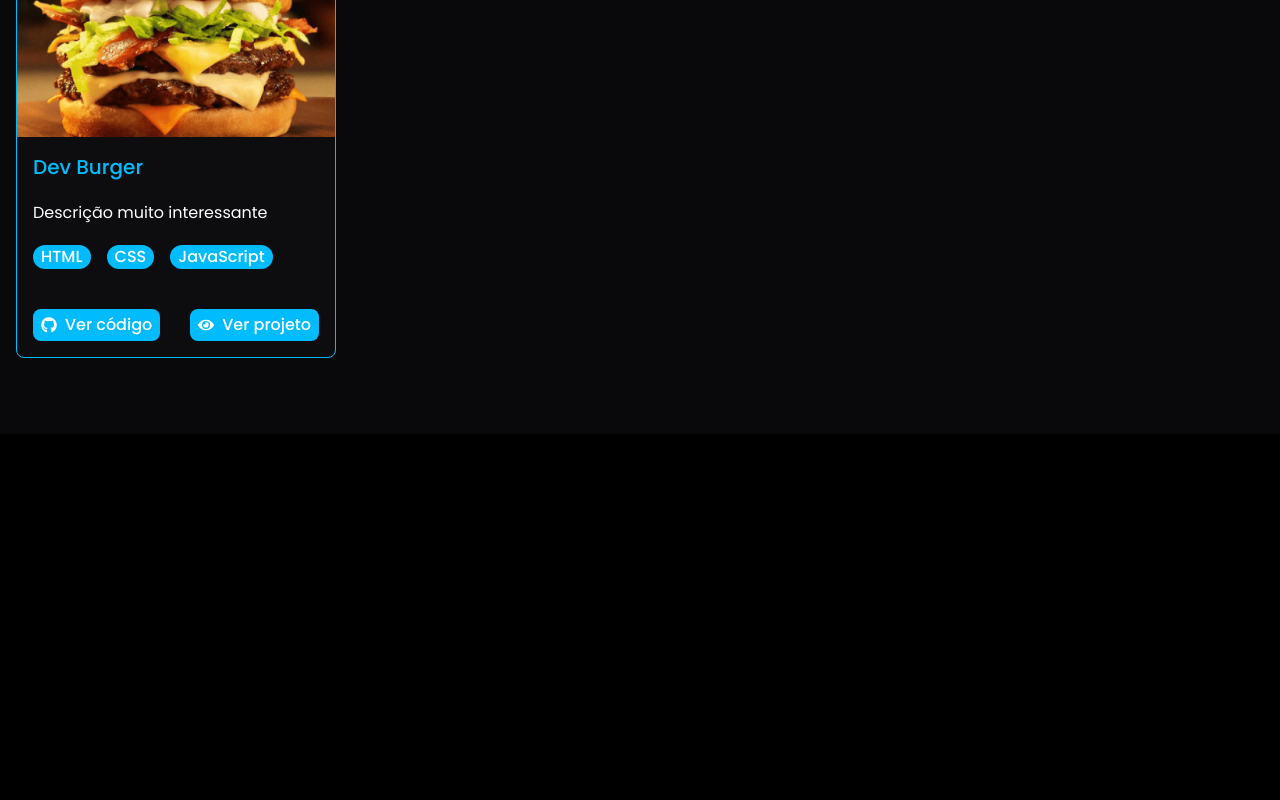
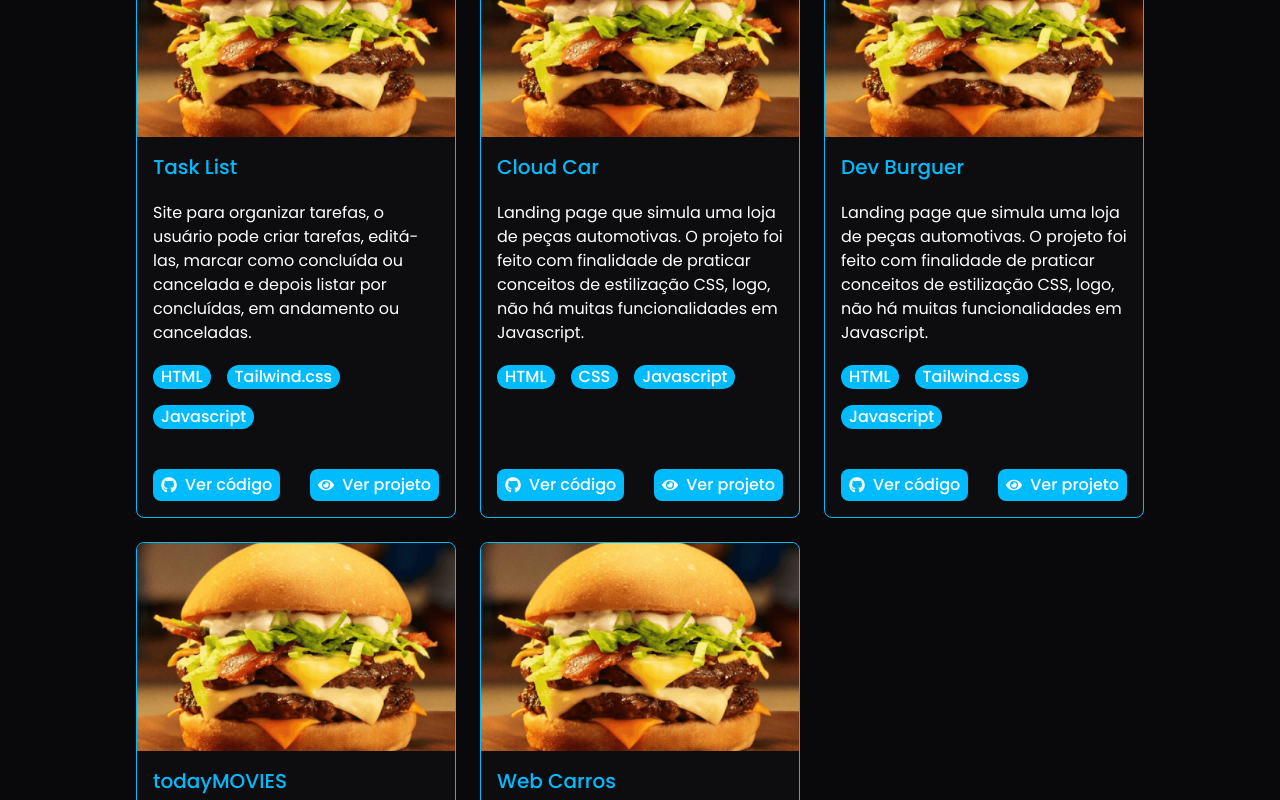
Before and after one commit to vulgotaj/tajportfolio, a React app: page / in a window 1280 px wide. Shown: the part 1900-2700 px from the top of the page. Before the commit the page ends 2334 px from the top, so only its background shows below. Built offline with nearby package versions, Linux system fonts and the light colour scheme; the HTML template or start-up script is replaced by a standard one.

Commit message:
Estilizando os cards e inserindo informações dos projetos (Imagens pendentes)

```diff
--- a/src/components/Header/index.tsx
+++ b/src/components/Header/index.tsx
@@ -6,13 +6,15 @@ function Header() {
     <header className="bg-black/80 fixed w-full z-10">
         <Container>
             <div className="flex items-center justify-between">
-                <a href="#inicio" className="text-sky-400 text-3xl font-bold tracking-wider"><span className="text-white">{"<"}</span>TAJ<span className="text-white">{"/>"}</span></a>
+                <a href="#inicio" className="text-sky-400 transition-all duration-500 hover:text-sky-300 text-3xl font-bold tracking-wider">
+                  <span className="text-white">{"<"}</span>TAJ<span className="text-white">{"/>"}</span>
+                </a>
 
                 <nav>
                     <ul className="flex gap-5 tracking-wider">
-                        <li><a href="#sobre" className="text-white hover:text-sky-400 text-lg font-medium">Sobre</a></li>
-                        <li><a href="#projetos" className="text-white hover:text-sky-400 text-lg font-medium">Projetos</a></li>
-                        <li><a href="#" className="text-white hover:text-sky-400 text-lg font-medium">Contato</a></li>
+                        <li><a href="#sobre" className="text-white transition-all duration-500 hover:text-sky-400 text-lg font-medium">Sobre</a></li>
+                        <li><a href="#projetos" className="text-white transition-all duration-500  hover:text-sky-400 text-lg font-medium">Projetos</a></li>
+                        <li><a href="#" className="text-white transition-all duration-500  hover:text-sky-400 text-lg font-medium">Contato</a></li>
                     </ul>
                 </nav>
             </div>
--- a/src/components/ProjectCard/index.tsx
+++ b/src/components/ProjectCard/index.tsx
@@ -12,14 +12,15 @@ interface ProjectCardProps {
 function ProjectCard({ title, description, image, skills, githubLink, projectLink }: ProjectCardProps) {
     return (
         <div className="w-[320px] flex flex-col items-start rounded-lg bg-zinc-900/30 border border-sky-400">
-          <img src={image} className="w-full h-52 aspect-video object-cover rounded-t-lg"/>
+          <img src={image} className="w-full h-52 aspect-video object-cover rounded-t-lg"/> {/* Imagem do projeto */}
 
-          <div className="w-full p-4 flex flex-col gap-5 rounded-b-lg">
-            <h2 className="text-sky-400 text-xl font-medium">{title}</h2>
+          <div className="w-full p-4 flex flex-col gap-5 rounded-b-lg flex-1">
 
-            <p>{description}</p>
+            <h2 className="text-sky-400 text-xl font-medium">{title}</h2> {/* Nome do projeto */}
 
-            <div className="flex flex-wrap gap-4">
+            <p>{description}</p> {/* Descrição do projeto */}
+
+            <div className="flex flex-wrap gap-4 mb-5"> {/* Habilidades usadas no projeto */}
               {skills.map((skill) => (
                 <span className="bg-sky-400 font-medium px-2 rounded-xl">
                   {skill}
@@ -27,18 +28,16 @@ function ProjectCard({ title, description, image, skills, githubLink, projectLin
               ))}
             </div>
 
-            <div className="flex justify-between items-center mt-5">
-
-              <a href={githubLink} className="bg-sky-400 px-2 py-1 text-white font-medium flex items-center justify-center gap-2 rounded-lg cursor-pointer transition-all hover:scale-110 hover:bg-sky-300">
+            <div className="flex justify-between items-center mt-auto"> {/* Link para Github / Projeto rodando */}
+              <a href={githubLink} target="_blank" className="bg-sky-400 px-2 py-1 text-white font-medium flex items-center justify-center gap-2 rounded-lg cursor-pointer transition-all hover:scale-110 hover:bg-sky-300">
                 <FaGithub />
                 Ver código
               </a>
 
-              <a href={projectLink} className="bg-sky-400 px-2 py-1 text-white font-medium flex items-center justify-center gap-2 rounded-lg cursor-pointer transition-all hover:scale-110 hover:bg-sky-300">
+              <a href={projectLink} target="_blank" className="bg-sky-400 px-2 py-1 text-white font-medium flex items-center justify-center gap-2 rounded-lg cursor-pointer transition-all hover:scale-110 hover:bg-sky-300">
                 <FaEye />
                 Ver projeto
               </a>
-
             </div>
 
           </div> {/* Fim descrição do card */}
--- a/src/components/Projetos/index.tsx
+++ b/src/components/Projetos/index.tsx
@@ -9,16 +9,54 @@ function Projetos() {
 
         <Container>
           <div className="flex flex-col gap-4">
-            <h1 className="text-sky-400 text-3xl font-bold tracking-wider mb-7"><span className="text-white">{"<"}</span>Projetos<span className="text-white">{"/>"}</span></h1>
+            <h1 className="text-sky-400 text-3xl font-bold tracking-wider mb-7">
+              <span className="text-white">{"<"}</span>Projetos<span className="text-white">{"/>"}</span>
+            </h1>
 
-            <div className="mt-7 mx-auto grid grid-cols-1 md:grid-cols-2 lg:grid-cols-4 gap-4">
+            <div className="mt-7 mx-auto grid grid-cols-1 md:grid-cols-2 lg:grid-cols-3 gap-6"> {/* Grid de projetos */}
               <ProjectCard
-                title="Dev Burger"
-                description="Descrição muito interessante"
+                title="Task List"
+                description="Site para organizar tarefas, o usuário pode criar tarefas, editá-las, marcar como concluída ou cancelada e depois listar por concluídas, em andamento ou canceladas."
                 image={DevBurger}
-                skills={["HTML", "CSS", "JavaScript"]}
-                githubLink="www.github.com"
-                projectLink="www.project.com"
+                skills={["HTML", "Tailwind.css", "Javascript"]}
+                githubLink="https://github.com/vulgotaj/Task-List-JS"
+                projectLink="https://task-list-js-delta.vercel.app/"
+              />
+
+              <ProjectCard
+                title="Cloud Car"
+                description="Landing page que simula uma loja de peças automotivas. O projeto foi feito com finalidade de praticar conceitos de estilização CSS, logo, não há muitas funcionalidades em Javascript."
+                image={DevBurger}
+                skills={["HTML", "CSS", "Javascript"]}
+                githubLink="https://github.com/vulgotaj/CloudCar_LandingPage"
+                projectLink="https://cloud-car-landing-page.vercel.app/"
+              />
+
+              <ProjectCard
+                title="Dev Burguer"
+                description="Landing page que simula uma loja de peças automotivas. O projeto foi feito com finalidade de praticar conceitos de estilização CSS, logo, não há muitas funcionalidades em Javascript."
+                image={DevBurger}
+                skills={["HTML", "Tailwind.css", "Javascript"]}
+                githubLink="https://github.com/vulgotaj/DevBurguer"
+                projectLink="https://dev-burguer-nu.vercel.app/"
+              />
+
+              <ProjectCard
+                title="todayMOVIES"
+                description="Site onde é possível ver os filmes que estão em cartaz nos cinemas. Além disso, você pode ver seus detalhes (gênero, nota, duração, etc.), acessar os trailers no youtube e também adicionar a uma listagem de favoritos."
+                image={DevBurger}
+                skills={["React.js", "CSS"]}
+                githubLink="https://github.com/vulgotaj/today-movies"
+                projectLink="https://today-movies.vercel.app/"
+              />
+
+              <ProjectCard
+                title="Web Carros"
+                description="Projeto fictício de um site de compra e venda de carros, onde o usuário pode criar e logar em sua conta para realizar a compra, ou mesmo o anúncio de seu próprio carro para venda."
+                image={DevBurger}
+                skills={["React.js", "Typescript", "Redux", "Tailwind.css"]}
+                githubLink="https://github.com/vulgotaj/WebCarros"
+                projectLink="https://web-carros-nu.vercel.app/"
               />
             </div>
 
--- a/src/components/Sobre/index.tsx
+++ b/src/components/Sobre/index.tsx
@@ -11,17 +11,27 @@ function Sobre() {
 
         <Container>
           <div className="flex flex-col gap-4">
-            <h1 className="text-sky-400 text-3xl font-bold tracking-wider mb-7"><span className="text-white">{"<"}</span>Sobre<span className="text-white">{"/>"}</span></h1>
+            <h1 className="text-sky-400 text-3xl font-bold tracking-wider mb-7">
+              <span className="text-white">{"<"}</span>Sobre<span className="text-white">{"/>"}</span>
+            </h1>
 
-            <p className="text-lg md:text-xl text-justify">Sou desenvolvedor front-end com foco na construção de interfaces modernas, responsivas e bem estruturadas. Minha principal stack é baseada em React.js e TypeScript, que utilizo no desenvolvimento de aplicações organizadas, escaláveis e de fácil manutenção.</p>
+            <p className="text-lg md:text-xl text-justify"> {/* Parágrafo 1 */}
+              Sou desenvolvedor front-end com foco na construção de interfaces modernas, responsivas e bem estruturadas. Minha principal stack é baseada em React.js e TypeScript, que utilizo no desenvolvimento de aplicações organizadas, escaláveis e de fácil manutenção.
+            </p>
 
-            <p className="text-lg md:text-xl text-justify">Tenho experiência prática por meio de projetos próprios, onde aplico gerenciamento de estado com Redux e integração com serviços como Firebase, desenvolvendo soluções completas e funcionais.</p>
+            <p className="text-lg md:text-xl text-justify"> {/* Parágrafo 2 */}
+              Tenho experiência prática por meio de projetos próprios, onde aplico gerenciamento de estado com Redux e integração com serviços como Firebase, desenvolvendo soluções completas e funcionais.
+            </p>
 
-            <p className="text-lg md:text-xl text-justify">Utilizo Git e GitHub para versionamento de código, mantendo organização e boas práticas no desenvolvimento. Além disso, possuo uma base sólida em HTML e CSS, aplicando conceitos de responsividade, semântica e estilização com Tailwind CSS para garantir uma boa experiência do usuário.</p>
+            <p className="text-lg md:text-xl text-justify"> {/* Parágrafo 3 */}
+              Utilizo Git e GitHub para versionamento de código, mantendo organização e boas práticas no desenvolvimento. Além disso, possuo uma base sólida em HTML e CSS, aplicando conceitos de responsividade, semântica e estilização com Tailwind CSS para garantir uma boa experiência do usuário.
+            </p>
 
-            <p className="text-lg md:text-xl text-justify">Estou em constante evolução, buscando aprimorar minhas habilidades e acompanhar as melhores práticas do ecossistema front-end.</p>
+            <p className="text-lg md:text-xl text-justify"> {/* Parágrafo 4 */}
+              Estou em constante evolução, buscando aprimorar minhas habilidades e acompanhar as melhores práticas do ecossistema front-end.
+            </p>
 
-            <div className="mt-7 grid grid-cols-2 md:grid-cols-4 lg:grid-cols-6 mx-auto gap-4">
+            <div className="mt-7 grid grid-cols-2 md:grid-cols-4 lg:grid-cols-6 mx-auto gap-4"> {/* Skill Cards */}
               <SkillCard title="React.js" icon={<FaReact/>} />
               <SkillCard title="TaiwindCSS" icon={<SiTailwindcss/>} />
               <SkillCard title="Typescript" icon={<SiTypescript/>} />
```
